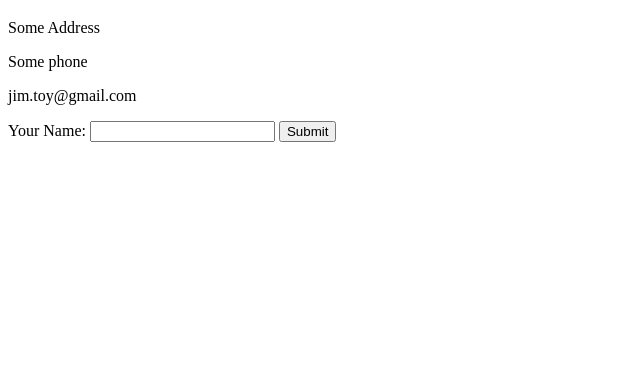
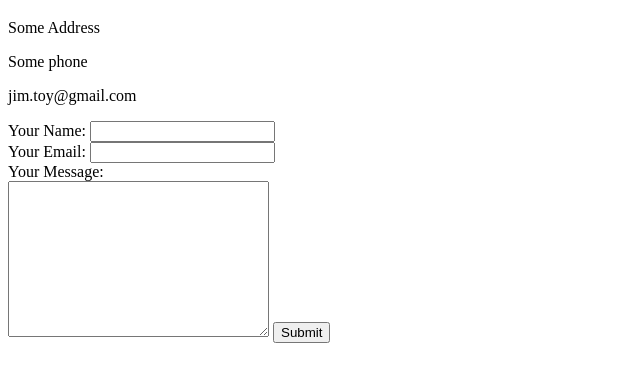
Before and after one commit to jimtoy/udemy-personal-site, a plain HTML site: page contact.html in a window 1280 px wide. Shown: the part 61-442 px from the top of the page, without its empty margins (0-640 px from the left). Drawn offline with Linux system fonts and the light colour scheme.

Commit message:
finished lesson 27

```diff
--- a/contact.html
+++ b/contact.html
@@ -10,9 +10,14 @@
 <p>Some phone</p>
 <p>jim.toy@gmail.com</p>
 
-<form action="index.html" method="post">
+<form action="mailto:jim.toy@gmail.com" method="post" enctype="text/plain">
     <label>Your Name:</label>
-    <input type="text" name="" value="">
+    <input type="text" name="yourName" value=""><br>
+    <label>Your Email:</label>
+    <input type="email" name="yourEmail"><br>
+    <label>Your Message:</label><br>
+    <textarea name="yourMessage" rows="10" cols="30"></textarea>
+
     <input type="submit" name="" >
 
 </form>
```
